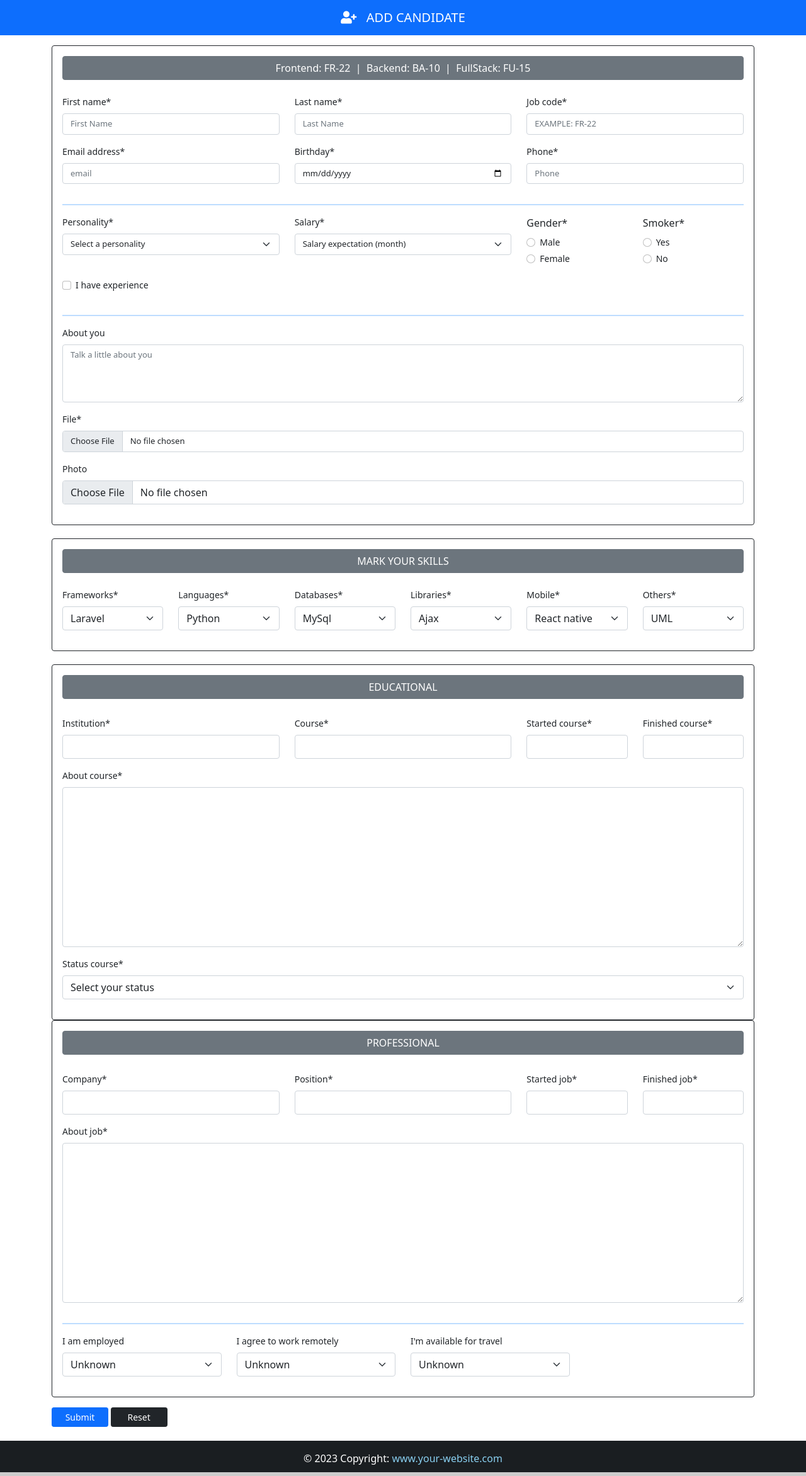
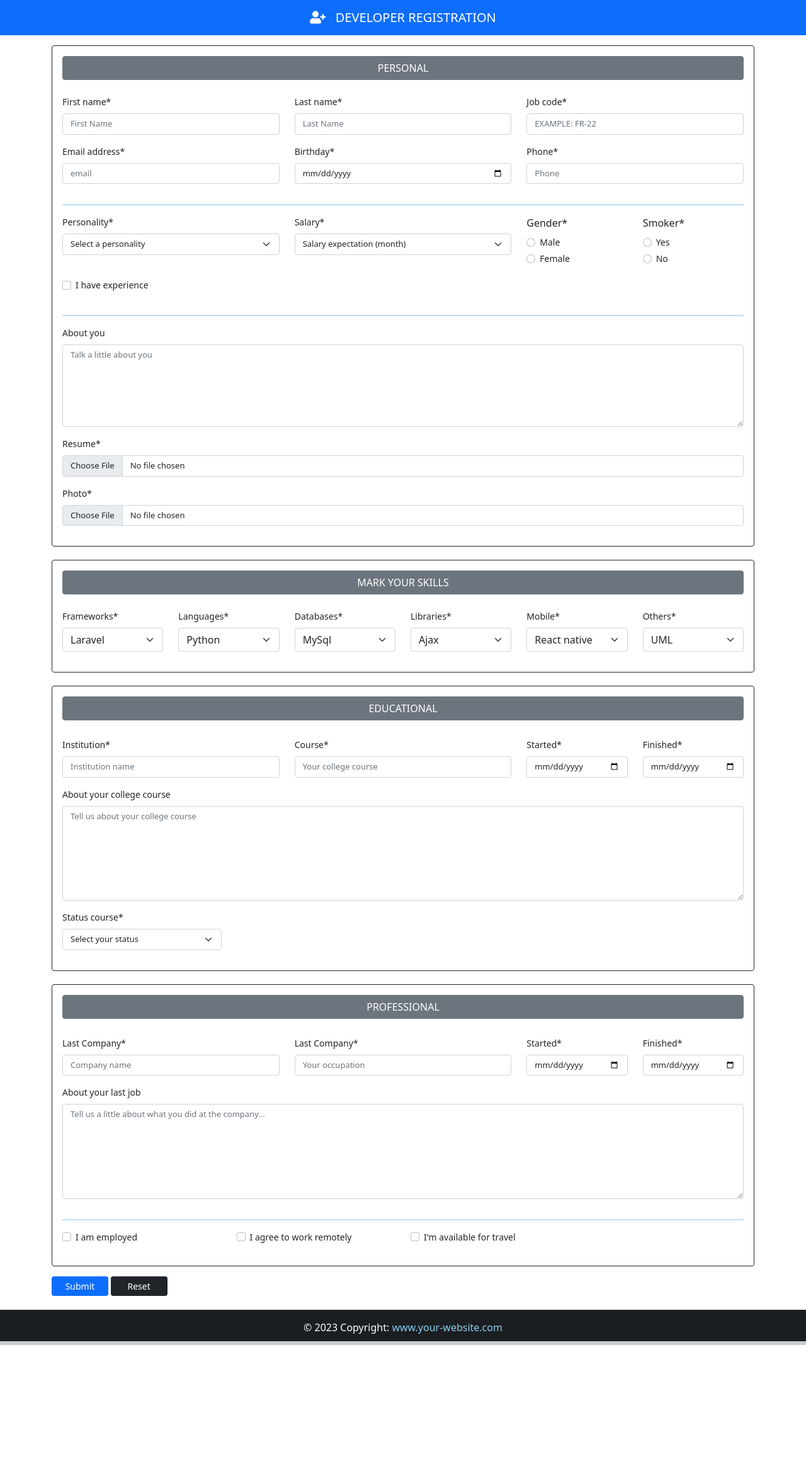
Before and after one commit to kumailalidev/django-full-stack-app-hr-pro, a Django app: page / in a window 1280 px wide. Shown: the whole page at 63% size. After the commit the page ends 2136 px from the top, so only its background shows below. Run offline with Django 4.2, Linux system fonts and the light colour scheme; some libraries are stand-ins or nearby versions.

Commit message:
Added placeholders and styling to EDUCATIONAL and PROFESSIONAL fields using widgets inside forms.py

```diff
--- a/App/forms.py
+++ b/App/forms.py
@@ -147,21 +147,120 @@ class CandidateForm(forms.ModelForm):
         widget=forms.Textarea(
             attrs={
                 "placeholder": "Talk a little about you",
-                "rows": 4,
+                "rows": 6,
                 "style": "font-size: 13px;",
             }
         ),
     )
 
-    # File
+    # File (Resume upload)
     file = forms.FileField(
+        label="Resume",
         required=True,
         widget=forms.ClearableFileInput(
             attrs={
                 "style": "font-size: 13px;",
+                "accept": "application/pdf, application/msword, application/vnd.openxmlformats-officedocument.wordprocessingml.document",
             }
         ),
     )
+
+    # Image (Upload photo)
+    image = forms.FileField(
+        label="Photo",
+        widget=forms.ClearableFileInput(
+            attrs={
+                "style": "font-size: 13px;",
+                # Allowed extensions
+                "accept": "image/png, image/jpeg",
+            }
+        ),
+    )
+
+    # Institution
+    institution = forms.CharField(
+        label="Institution",
+        min_length=3,
+        max_length=50,
+        widget=forms.TextInput(
+            attrs={
+                "style": "font-size: 13px;",
+                "placeholder": "Institution name",
+            }
+        ),
+    )
+
+    # College course
+    course = forms.CharField(
+        min_length=3,
+        max_length=50,
+        widget=forms.TextInput(
+            attrs={
+                "style": "font-size: 13px;",
+                "placeholder": "Your college course",
+            }
+        ),
+    )
+
+    # About college course
+    about_course = forms.CharField(
+        label="About your college course",
+        min_length=50,
+        max_length=1000,
+        required=False,
+        widget=forms.Textarea(
+            attrs={
+                "placeholder": "Tell us about your college course",
+                "style": "font-size: 13px;",
+                "rows": 7,
+            }
+        ),
+    )
+
+    # About the Job
+    about_job = forms.CharField(
+        label="About your last job",
+        min_length=50,
+        max_length=1000,
+        required=False,
+        widget=forms.Textarea(
+            attrs={
+                "placeholder": "Tell us a little about what you did at the company...",
+                "style": "font-size: 13px;",
+                "rows": 7,
+            }
+        ),
+    )
+
+    # Company
+    company = forms.CharField(
+        label="Last Company",
+        min_length=3,
+        max_length=50,
+        widget=forms.TextInput(
+            attrs={
+                "placeholder": "Company name",
+                "style": "font-size: 13px;",
+            }
+        ),
+    )
+
+    # Position
+    position = forms.CharField(
+        label="Last Company",
+        min_length=3,
+        max_length=50,
+        widget=forms.TextInput(
+            attrs={
+                "placeholder": "Your occupation",
+                "style": "font-size: 13px;",
+            }
+        ),
+    )
+
+    employed = forms.BooleanField(label="I am employed", required=False)
+    remote = forms.BooleanField(label="I agree to work remotely", required=False)
+    travel = forms.BooleanField(label="I'm available for travel", required=False)
 
     # Method # 01 (Gender) (Outside the Meta class)
     # GENDER = [
@@ -179,10 +278,13 @@ class CandidateForm(forms.ModelForm):
         # fields = "__all__"
         # fields = ["firstname", "lastname", "email", "age", "message",]
         # Labels Control
-        # labels = {
-        #     "gender": "Your Gender",
-        #     "smoker": "Do you smoke ?",
-        # }
+
+        labels = {
+            "started_course": "Started",
+            "finished_course": "Finished",
+            "started_job": "Started",
+            "finished_job": "Finished",
+        }
 
         # Native choice field
         SALARY = (
@@ -201,6 +303,50 @@ class CandidateForm(forms.ModelForm):
         widgets = {
             # Birthday
             "birth": forms.DateInput(
+                attrs={
+                    "style": "font-size: 13px; cursor: pointer;",
+                    "type": "date",
+                    # Block typing inside the input
+                    "onkeydown": "return false",
+                    "min": "1950-01-01",
+                    "max": "2030-01-01",
+                }
+            ),
+            # Started course
+            "started_course": forms.DateInput(
+                attrs={
+                    "style": "font-size: 13px; cursor: pointer;",
+                    "type": "date",
+                    # Block typing inside the input
+                    "onkeydown": "return false",
+                    "min": "1950-01-01",
+                    "max": "2030-01-01",
+                }
+            ),
+            # Finished Course
+            "finished_course": forms.DateInput(
+                attrs={
+                    "style": "font-size: 13px; cursor: pointer;",
+                    "type": "date",
+                    # Block typing inside the input
+                    "onkeydown": "return false",
+                    "min": "1950-01-01",
+                    "max": "2030-01-01",
+                }
+            ),
+            # Started Job
+            "started_job": forms.DateInput(
+                attrs={
+                    "style": "font-size: 13px; cursor: pointer;",
+                    "type": "date",
+                    # Block typing inside the input
+                    "onkeydown": "return false",
+                    "min": "1950-01-01",
+                    "max": "2030-01-01",
+                }
+            ),
+            # Finished Job
+            "finished_job": forms.DateInput(
                 attrs={
                     "style": "font-size: 13px; cursor: pointer;",
                     "type": "date",
@@ -243,6 +389,12 @@ class CandidateForm(forms.ModelForm):
             ),
             # Personality
             "personality": forms.Select(
+                attrs={
+                    "style": "font-size: 13px;",
+                }
+            ),
+            # Course Status
+            "status_course": forms.Select(
                 attrs={
                     "style": "font-size: 13px;",
                 }
--- a/App/templates/base.html
+++ b/App/templates/base.html
@@ -23,7 +23,7 @@
       <header>
         <nav  class="navbar navbar-expand-lg navbar-dark navbar-sm {% block navbar %} bg-primary {% endblock %}">
           <a class="navbar-brand flex-grow-1 text-center small-title" style="color: #fff; left: 50%; transform: translateX(-50%); position: relative;">
-            <i class="fas fa-user-plus"></i>&nbsp;&nbsp; ADD CANDIDATE
+            <i class="fas fa-user-plus"></i>&nbsp;&nbsp; DEVELOPER REGISTRATION
           </a>
         </nav>
       </header>
--- a/App/templates/home.html
+++ b/App/templates/home.html
@@ -55,7 +55,8 @@
         <!-- Card 1 (PERSONAL) -->
         <div class="card border-dark p-3">
             <span class="btn btn-secondary mb-4" style="cursor: default;">
-                Frontend: FR-22 &nbsp;|&nbsp; Backend: BA-10 &nbsp;|&nbsp; FullStack: FU-15
+                <!-- Frontend: FR-22 &nbsp;|&nbsp; Backend: BA-10 &nbsp;|&nbsp; FullStack: FU-15 -->
+                PERSONAL
             </span>
             <div class="row">
                 <div class="col-4">{{ form.firstname|as_crispy_field }}</div>
@@ -104,8 +105,11 @@
                 <div class="col-2">{{ form.finished_course|as_crispy_field }}</div>
             </div>
             {{ form.about_course|as_crispy_field }}
-            {{ form.status_course|as_crispy_field }}
+            <div class="row">
+                <div class="col-3">{{ form.status_course|as_crispy_field }}</div>
+            </div>
         </div>
+        <br>
         <!-- Card # 4 (PROFESSIONAL) -->
         <div class="card border-dark p-3">
             <span class="btn btn-secondary mb-4" style="cursor: default;">PROFESSIONAL</span>
```
